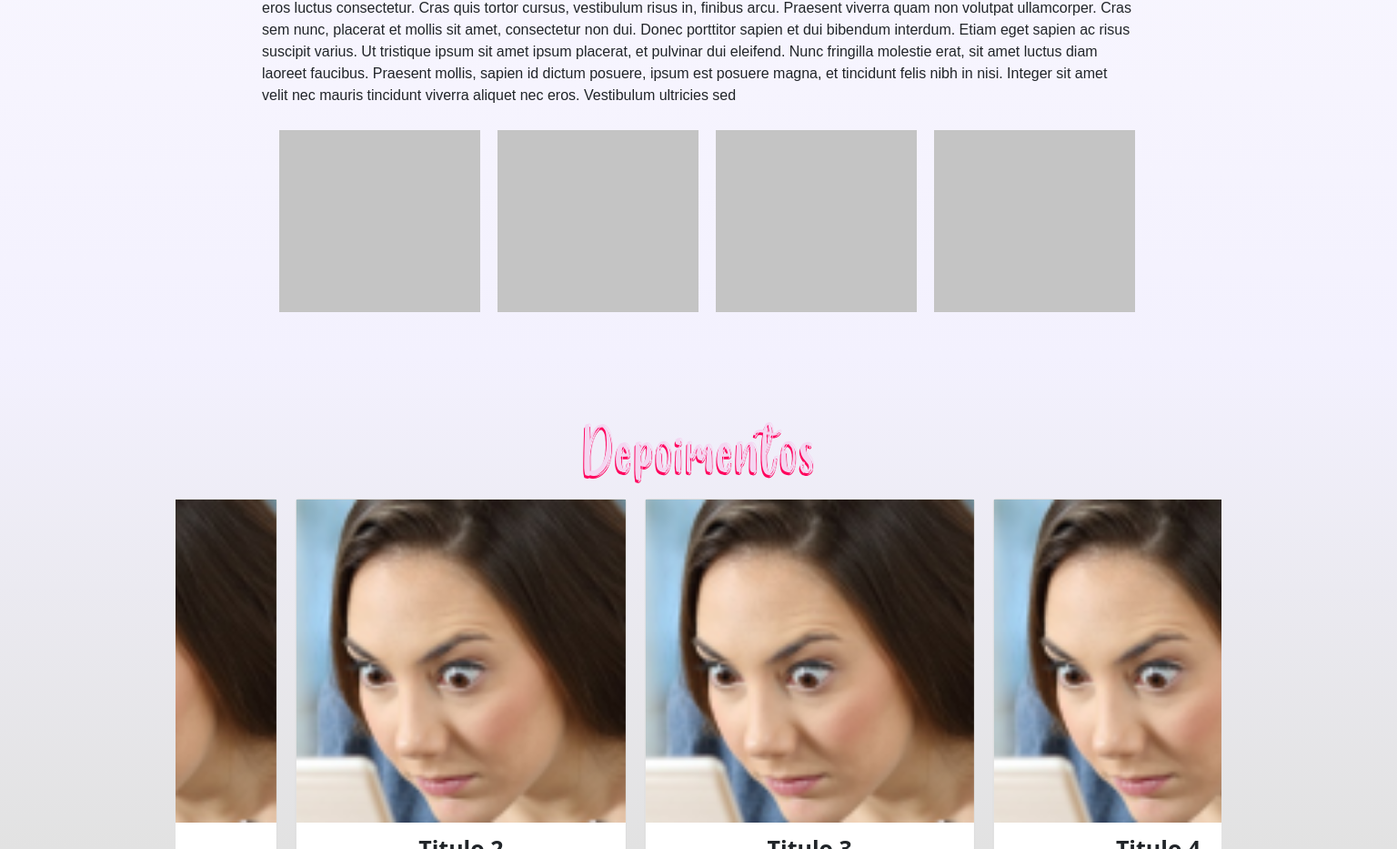
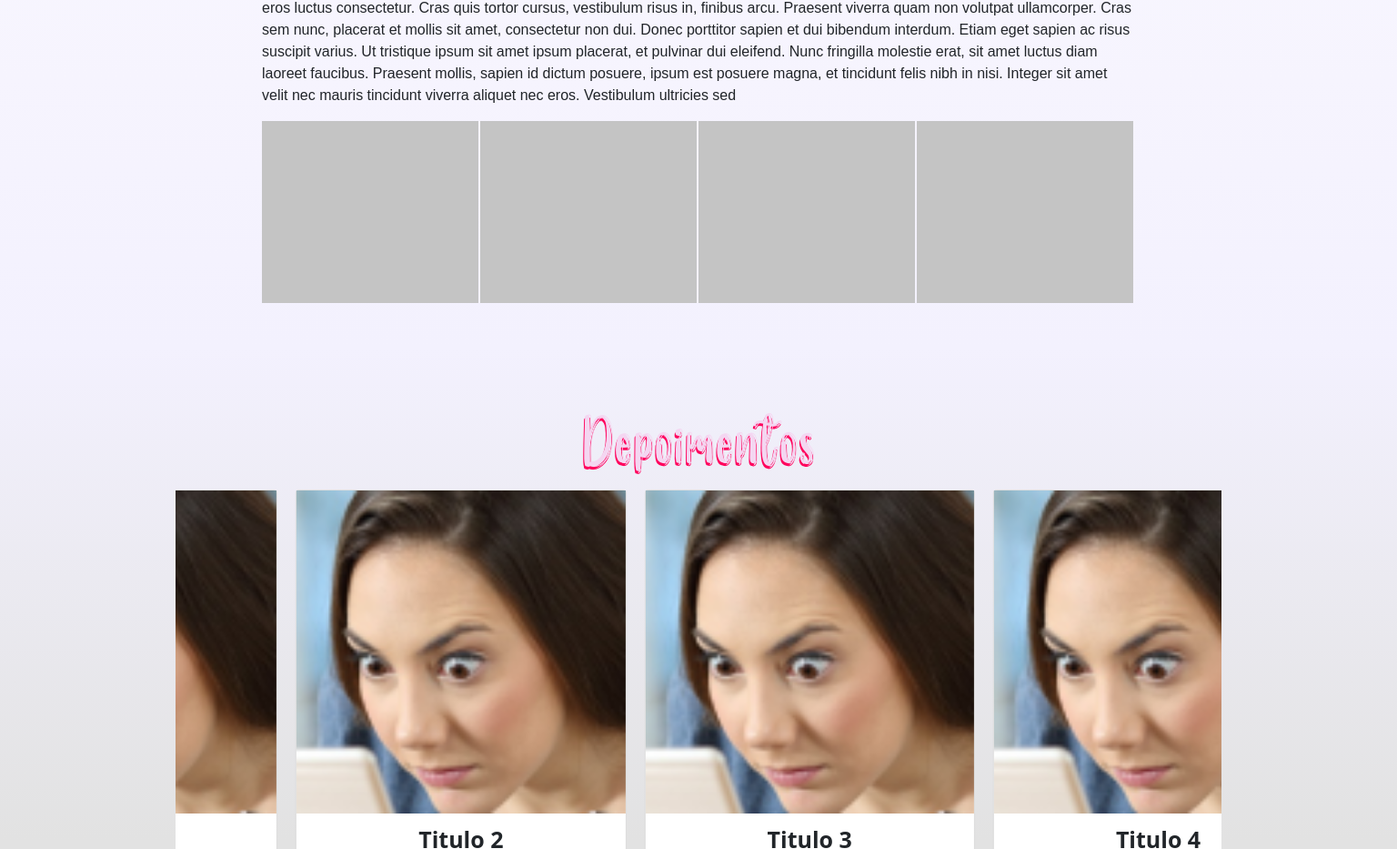
Before and after one commit to Thiteago/ClauPradoWebCommerce, a plain HTML site: page index.html in a window 1536 px wide. Shown: the part 1871-2804 px from the top of the page at 91% size. Drawn offline with nearby package versions, Linux system fonts and the light colour scheme; a script that the page names is missing; a web font is replaced by a local one.

Commit message:
fix display of products

```diff
--- a/css/components/wrapper-products.css
+++ b/css/components/wrapper-products.css
@@ -22,12 +22,9 @@
 }
 
 .wrapper-products .wrapper-secundary .secundary-product{
-    width: 22%;
+    width: 99%;
     background-color: #C4C4C4;
     height: 235px;
-    margin-left: 2%;
-    margin-right: 1%;
-    margin-top: 10px;
 }
 
 
@@ -250,16 +247,14 @@
 
     .wrapper-secundary{
         width: 100%;
-        display: flex;
+        display: grid;
         justify-content: space-between;
         max-width: 960px;
+        grid-template-columns: 1fr 1fr 1fr 1fr;
     }
 
     .wrapper-products .wrapper-secundary .secundary-product{
         background-color: #C4C4C4;
         height: 200px;
-        margin-right: 0%;
-        margin-top: 10px;
-        flex: 1 1 250px;
     }
 }
```
